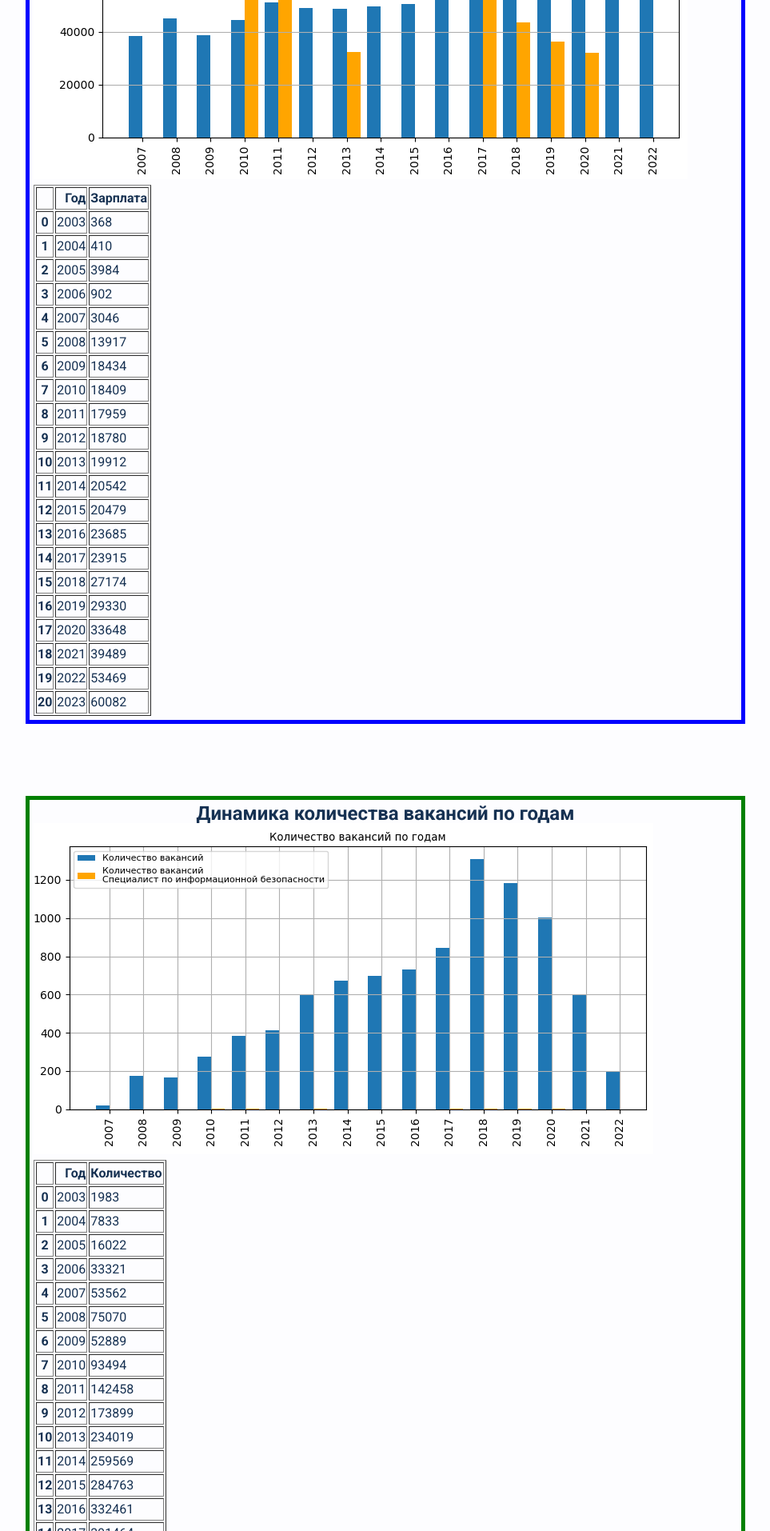
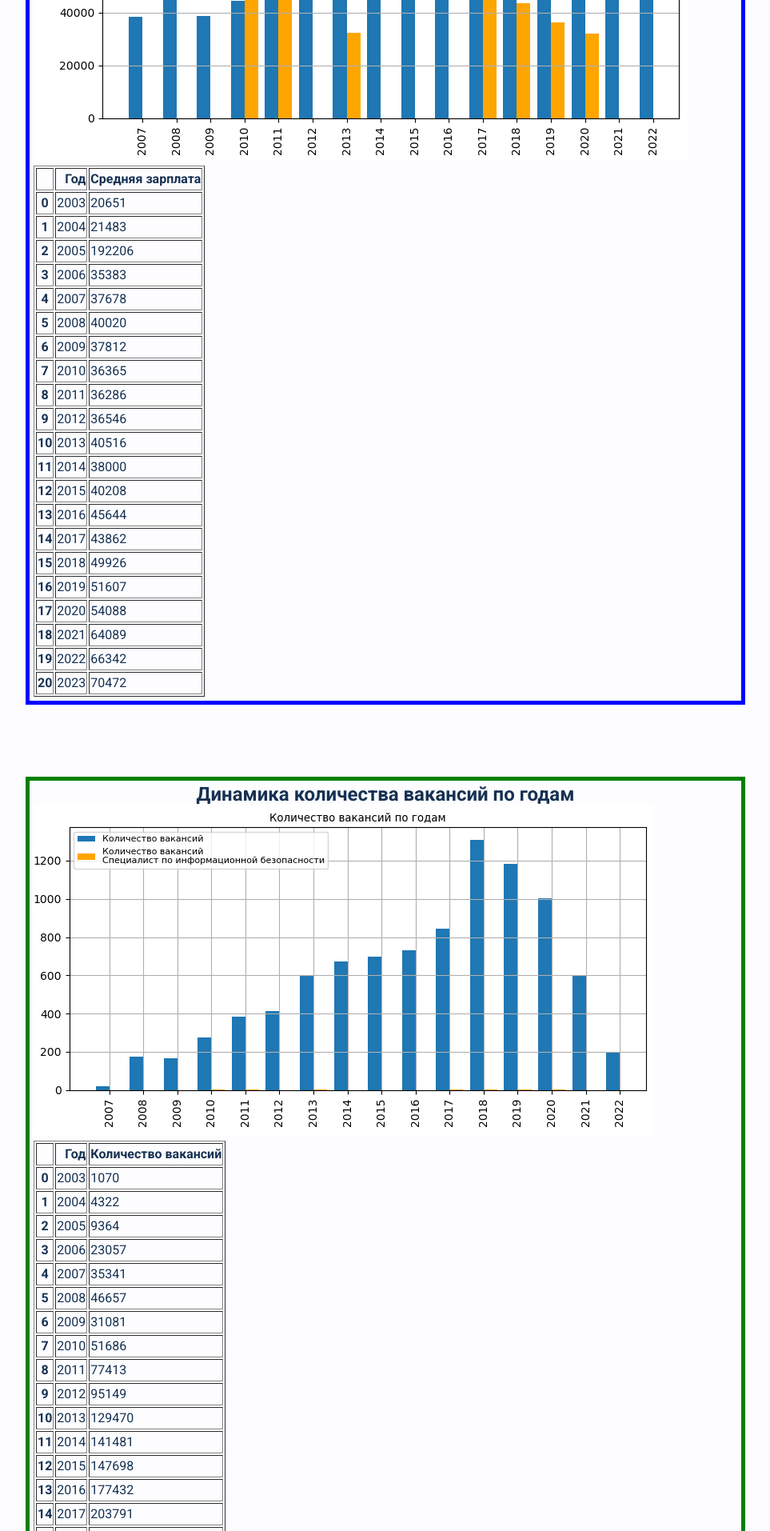
Before and after one commit to RenkasVajra/django-study, a Django app: template my_test/ulearn/templates/demand.html in a window 1280 px wide; the page is wider, and only the part inside the window is pictured. Shown: the part 720-2634 px from the top of that part at 80% size, without its empty margins (158-1121 px from the left). Run offline with Django 3.2, Linux system fonts and the light colour scheme; the template is opened without the code that fills it, so the values that code supplies are empty.

```diff
--- a/my_test/ulearn/templates/demand.html
+++ b/my_test/ulearn/templates/demand.html
@@ -6,7 +6,7 @@
     <link rel="preconnect" href="https://fonts.googleapis.com">
     <link rel="preconnect" href="https://fonts.gstatic.com" crossorigin>
     <link href="https://fonts.googleapis.com/css2?family=Philosopher:ital,wght@0,400;0,700;1,400&family=Roboto:ital,wght@0,400;0,700;1,400&display=swap" rel="stylesheet">
-    !important <link rel="stylesheet" href="{% static 'css/style.css' %}">
+     <link rel="stylesheet" href="{% static 'css/style.css' %}">
       <title>Специалист по ИБ</title>
   </head>
   <body class="page">
--- a/my_test/ulearn/templates/includes/demand_salary_all.html
+++ b/my_test/ulearn/templates/includes/demand_salary_all.html
@@ -3,114 +3,114 @@
     <tr style="text-align: right;">
       <th></th>
       <th>Год</th>
-      <th>Зарплата</th>
+      <th>Средняя зарплата</th>
     </tr>
   </thead>
   <tbody>
     <tr>
       <th>0</th>
       <td>2003</td>
-      <td>368</td>
+      <td>20651</td>
     </tr>
     <tr>
       <th>1</th>
       <td>2004</td>
-      <td>410</td>
+      <td>21483</td>
     </tr>
     <tr>
       <th>2</th>
       <td>2005</td>
-      <td>3984</td>
+      <td>192206</td>
     </tr>
     <tr>
       <th>3</th>
       <td>2006</td>
-      <td>902</td>
+      <td>35383</td>
     </tr>
     <tr>
       <th>4</th>
       <td>2007</td>
-      <td>3046</td>
+      <td>37678</td>
     </tr>
     <tr>
       <th>5</th>
       <td>2008</td>
-      <td>13917</td>
+      <td>40020</td>
     </tr>
     <tr>
       <th>6</th>
       <td>2009</td>
-      <td>18434</td>
+      <td>37812</td>
     </tr>
     <tr>
       <th>7</th>
       <td>2010</td>
-      <td>18409</td>
+      <td>36365</td>
     </tr>
     <tr>
       <th>8</th>
       <td>2011</td>
-      <td>17959</td>
+      <td>36286</td>
     </tr>
     <tr>
       <th>9</th>
       <td>2012</td>
-      <td>18780</td>
+      <td>36546</td>
     </tr>
     <tr>
       <th>10</th>
       <td>2013</td>
-      <td>19912</td>
+      <td>40516</td>
     </tr>
     <tr>
       <th>11</th>
       <td>2014</td>
-      <td>20542</td>
+      <td>38000</td>
     </tr>
     <tr>
       <th>12</th>
       <td>2015</td>
-      <td>20479</td>
+      <td>40208</td>
     </tr>
     <tr>
       <th>13</th>
       <td>2016</td>
-      <td>23685</td>
+      <td>45644</td>
     </tr>
     <tr>
       <th>14</th>
       <td>2017</td>
-      <td>23915</td>
+      <td>43862</td>
     </tr>
     <tr>
       <th>15</th>
       <td>2018</td>
-      <td>27174</td>
+      <td>49926</td>
     </tr>
     <tr>
       <th>16</th>
       <td>2019</td>
-      <td>29330</td>
+      <td>51607</td>
     </tr>
     <tr>
       <th>17</th>
       <td>2020</td>
-      <td>33648</td>
+      <td>54088</td>
     </tr>
     <tr>
       <th>18</th>
       <td>2021</td>
-      <td>39489</td>
+      <td>64089</td>
     </tr>
     <tr>
       <th>19</th>
       <td>2022</td>
-      <td>53469</td>
+      <td>66342</td>
     </tr>
     <tr>
       <th>20</th>
       <td>2023</td>
-      <td>60082</td>
+      <td>70472</td>
     </tr>
   </tbody>
 </table>
--- a/my_test/ulearn/templates/includes/demand_salary_prof.html
+++ b/my_test/ulearn/templates/includes/demand_salary_prof.html
@@ -3,109 +3,109 @@
     <tr style="text-align: right;">
       <th></th>
       <th>Год</th>
-      <th>Зарплата</th>
+      <th>Средняя зарплата</th>
     </tr>
   </thead>
   <tbody>
     <tr>
       <th>0</th>
       <td>2004</td>
-      <td>425</td>
+      <td>18185</td>
     </tr>
     <tr>
       <th>1</th>
       <td>2005</td>
-      <td>375</td>
+      <td>21426</td>
     </tr>
     <tr>
       <th>2</th>
       <td>2006</td>
-      <td>537</td>
+      <td>29899</td>
     </tr>
     <tr>
       <th>3</th>
       <td>2007</td>
-      <td>1905</td>
+      <td>31559</td>
     </tr>
     <tr>
       <th>4</th>
       <td>2008</td>
-      <td>14471</td>
+      <td>60266</td>
     </tr>
     <tr>
       <th>5</th>
       <td>2009</td>
-      <td>18185</td>
+      <td>37065</td>
     </tr>
     <tr>
       <th>6</th>
       <td>2010</td>
-      <td>20011</td>
+      <td>43388</td>
     </tr>
     <tr>
       <th>7</th>
       <td>2011</td>
-      <td>11631</td>
+      <td>38091</td>
     </tr>
     <tr>
       <th>8</th>
       <td>2012</td>
-      <td>12041</td>
+      <td>31363</td>
     </tr>
     <tr>
       <th>9</th>
       <td>2013</td>
-      <td>11472</td>
+      <td>32326</td>
     </tr>
     <tr>
       <th>10</th>
       <td>2014</td>
-      <td>13111</td>
+      <td>32111</td>
     </tr>
     <tr>
       <th>11</th>
       <td>2015</td>
-      <td>19843</td>
+      <td>38103</td>
     </tr>
     <tr>
       <th>12</th>
       <td>2016</td>
-      <td>17097</td>
+      <td>35631</td>
     </tr>
     <tr>
       <th>13</th>
       <td>2017</td>
-      <td>15050</td>
+      <td>43096</td>
     </tr>
     <tr>
       <th>14</th>
       <td>2018</td>
-      <td>22469</td>
+      <td>42107</td>
     </tr>
     <tr>
       <th>15</th>
       <td>2019</td>
-      <td>21447</td>
+      <td>50380</td>
     </tr>
     <tr>
       <th>16</th>
       <td>2020</td>
-      <td>25967</td>
+      <td>47159</td>
     </tr>
     <tr>
       <th>17</th>
       <td>2021</td>
-      <td>34255</td>
+      <td>49432</td>
     </tr>
     <tr>
       <th>18</th>
       <td>2022</td>
-      <td>37704</td>
+      <td>50182</td>
     </tr>
     <tr>
       <th>19</th>
       <td>2023</td>
-      <td>66990</td>
+      <td>57897</td>
     </tr>
   </tbody>
 </table>
--- a/my_test/ulearn/templates/includes/vacancy_count_all.html
+++ b/my_test/ulearn/templates/includes/vacancy_count_all.html
@@ -3,114 +3,114 @@
     <tr style="text-align: right;">
       <th></th>
       <th>Год</th>
-      <th>Количество</th>
+      <th>Количество вакансий</th>
     </tr>
   </thead>
   <tbody>
     <tr>
       <th>0</th>
       <td>2003</td>
-      <td>1983</td>
+      <td>1070</td>
     </tr>
     <tr>
       <th>1</th>
       <td>2004</td>
-      <td>7833</td>
+      <td>4322</td>
     </tr>
     <tr>
       <th>2</th>
       <td>2005</td>
-      <td>16022</td>
+      <td>9364</td>
     </tr>
     <tr>
       <th>3</th>
       <td>2006</td>
-      <td>33321</td>
+      <td>23057</td>
     </tr>
     <tr>
       <th>4</th>
       <td>2007</td>
-      <td>53562</td>
+      <td>35341</td>
     </tr>
     <tr>
       <th>5</th>
       <td>2008</td>
-      <td>75070</td>
+      <td>46657</td>
     </tr>
     <tr>
       <th>6</th>
       <td>2009</td>
-      <td>52889</td>
+      <td>31081</td>
     </tr>
     <tr>
       <th>7</th>
       <td>2010</td>
-      <td>93494</td>
+      <td>51686</td>
     </tr>
     <tr>
       <th>8</th>
       <td>2011</td>
-      <td>142458</td>
+      <td>77413</td>
     </tr>
     <tr>
       <th>9</th>
       <td>2012</td>
-      <td>173899</td>
+      <td>95149</td>
     </tr>
     <tr>
       <th>10</th>
       <td>2013</td>
-      <td>234019</td>
+      <td>129470</td>
     </tr>
     <tr>
       <th>11</th>
       <td>2014</td>
-      <td>259569</td>
+      <td>141481</td>
     </tr>
     <tr>
       <th>12</th>
       <td>2015</td>
-      <td>284763</td>
+      <td>147698</td>
     </tr>
     <tr>
       <th>13</th>
       <td>2016</td>
-      <td>332461</td>
+      <td>177432</td>
     </tr>
     <tr>
       <th>14</th>
       <td>2017</td>
-      <td>391464</td>
+      <td>203791</td>
     </tr>
     <tr>
       <th>15</th>
       <td>2018</td>
-      <td>517669</td>
+      <td>283687</td>
     </tr>
     <tr>
       <th>16</th>
       <td>2019</td>
-      <td>535960</td>
+      <td>266922</td>
     </tr>
     <tr>
       <th>17</th>
       <td>2020</td>
-      <td>611884</td>
+      <td>296585</td>
     </tr>
     <tr>
       <th>18</th>
       <td>2021</td>
-      <td>943164</td>
+      <td>453540</td>
     </tr>
     <tr>
       <th>19</th>
       <td>2022</td>
-      <td>887526</td>
+      <td>476354</td>
     </tr>
     <tr>
       <th>20</th>
       <td>2023</td>
-      <td>683702</td>
+      <td>314401</td>
     </tr>
   </tbody>
 </table>
--- a/my_test/ulearn/templates/includes/vacancy_count_prof.html
+++ b/my_test/ulearn/templates/includes/vacancy_count_prof.html
@@ -3,109 +3,109 @@
     <tr style="text-align: right;">
       <th></th>
       <th>Год</th>
-      <th>Количество</th>
+      <th>Количество вакансий</th>
     </tr>
   </thead>
   <tbody>
     <tr>
       <th>0</th>
       <td>2004</td>
-      <td>6</td>
+      <td>4</td>
     </tr>
     <tr>
       <th>1</th>
       <td>2005</td>
-      <td>4</td>
+      <td>2</td>
     </tr>
     <tr>
       <th>2</th>
       <td>2006</td>
-      <td>35</td>
+      <td>17</td>
     </tr>
     <tr>
       <th>3</th>
       <td>2007</td>
-      <td>68</td>
+      <td>33</td>
     </tr>
     <tr>
       <th>4</th>
       <td>2008</td>
-      <td>91</td>
+      <td>49</td>
     </tr>
     <tr>
       <th>5</th>
       <td>2009</td>
-      <td>69</td>
+      <td>38</td>
     </tr>
     <tr>
       <th>6</th>
       <td>2010</td>
-      <td>159</td>
+      <td>75</td>
     </tr>
     <tr>
       <th>7</th>
       <td>2011</td>
-      <td>198</td>
+      <td>62</td>
     </tr>
     <tr>
       <th>8</th>
       <td>2012</td>
-      <td>200</td>
+      <td>74</td>
     </tr>
     <tr>
       <th>9</th>
       <td>2013</td>
-      <td>257</td>
+      <td>93</td>
     </tr>
     <tr>
       <th>10</th>
       <td>2014</td>
-      <td>321</td>
+      <td>132</td>
     </tr>
     <tr>
       <th>11</th>
       <td>2015</td>
-      <td>307</td>
+      <td>150</td>
     </tr>
     <tr>
       <th>12</th>
       <td>2016</td>
-      <td>464</td>
+      <td>168</td>
     </tr>
     <tr>
       <th>13</th>
       <td>2017</td>
-      <td>675</td>
+      <td>237</td>
     </tr>
     <tr>
       <th>14</th>
       <td>2018</td>
-      <td>1045</td>
+      <td>406</td>
     </tr>
     <tr>
       <th>15</th>
       <td>2019</td>
-      <td>1246</td>
+      <td>483</td>
     </tr>
     <tr>
       <th>16</th>
       <td>2020</td>
-      <td>1613</td>
+      <td>672</td>
     </tr>
     <tr>
       <th>17</th>
       <td>2021</td>
-      <td>2171</td>
+      <td>794</td>
     </tr>
     <tr>
       <th>18</th>
       <td>2022</td>
-      <td>3238</td>
+      <td>1402</td>
     </tr>
     <tr>
       <th>19</th>
       <td>2023</td>
-      <td>3844</td>
+      <td>1653</td>
     </tr>
   </tbody>
 </table>
```
Also changed, not shown: 2 other files.
